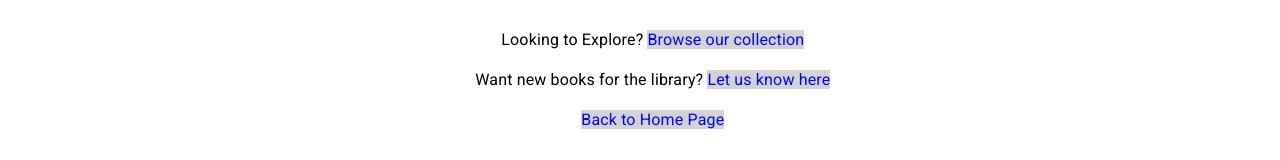
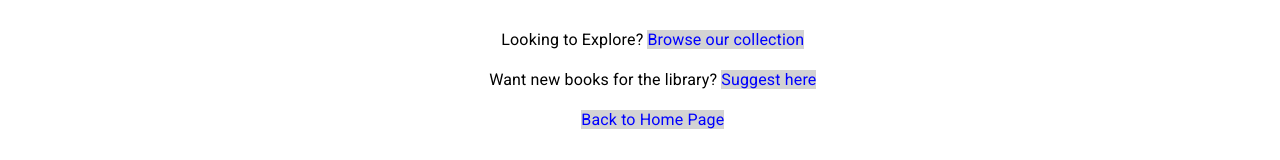
Before and after one commit to YFLooi/libraryWebsite-React, a React (Create React App) app in the folder client/: page /NoResults in a window 1280 px wide. Shown: the part 514-674 px from the top of the page. Built offline with nearby package versions, Linux system fonts and the light colour scheme.

Commit message:
added graphics to /NoResults page, tried porting out Details card render

```diff
--- a/client/src/Components/ChildComponents/NoResults/NoResults.jsx
+++ b/client/src/Components/ChildComponents/NoResults/NoResults.jsx
@@ -62,7 +62,7 @@ function NoResults (props) {
             </TypoGraphy>
             <p></p>
             <TypoGraphy classes={{root: classes.typography}} variant='body1' color='inherit'>
-                Want new books for the library? <span className={classes.links} onClick={() => {props.history.push('/SuggestBooks');}}>Let us know here</span>
+                Want new books for the library? <span className={classes.links} onClick={() => {props.history.push('/SuggestBooks');}}>Suggest here</span>
             </TypoGraphy>
             <p></p>
             <TypoGraphy classes={{root: classes.typography}} variant='body1' color='inherit'>
--- a/client/src/Components/ChildComponents/SearchResults/SearchResultsRender.jsx
+++ b/client/src/Components/ChildComponents/SearchResults/SearchResultsRender.jsx
@@ -20,6 +20,7 @@ const useStyles = makeStyles(theme => ({
     resultsCardImage:{
         maxWidth: 155,
     },
+    /**
     detailsOverlay:{
         position: 'fixed',
         display: 'none',
@@ -68,6 +69,7 @@ const useStyles = makeStyles(theme => ({
         flexWrap: 'nowrap',
         padding: '0 0 0 20',
     }
+    */
 }))
 
 export default function SearchResultsRender(props){
@@ -164,10 +166,9 @@ export default function SearchResultsRender(props){
     return(
         <React.Fragment>
             <Typography variant="h5" component="h2" classes={{root: classes.pageHeader}}>Search results</Typography>
+            <DetailsCardRender
+            />
 
-            <div id='detailsOverlay' className={classes.detailsOverlay}>
-                {state.storedDetailsCard} {/**Must use state here: When state updates, the update is pushed to all calls of that state*/}
-            </div>
             <div className={classes.resultsDisplayContainer}>
                 <Grid container spacing={1} justify="center">
                     {/**searchResults.map generates one card for each element in
@@ -201,7 +202,7 @@ export default function SearchResultsRender(props){
                                         {/*Do not wrap like renderDetailsCard() so that it runs on render{}. Otherwise, there will
                                         be an error about some 'invalid child prop'*/}
                                         {borrowButtonRender(item.id)}
-                                        <Button size="small" color="primary" onClick={() => {renderDetailsCard(item.id, i);}}>
+                                        <Button size="small" color="primary" onClick={() => {renderDetailsCard(item.id, ix);}}>
                                             Details
                                         </Button>
                                     </CardActions>
```
